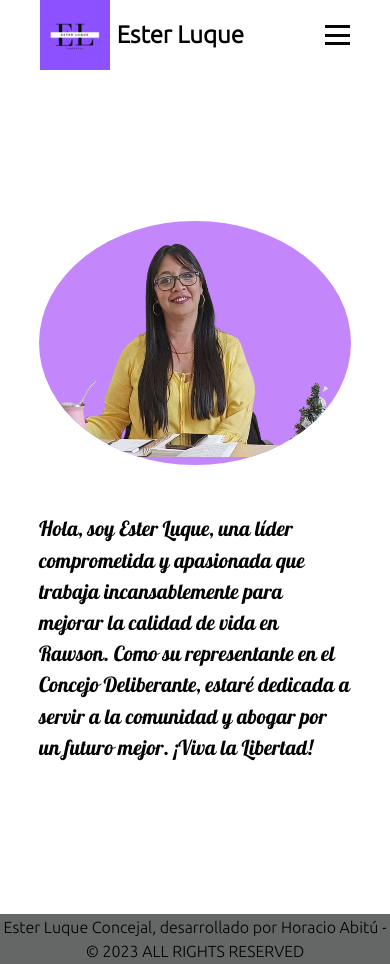
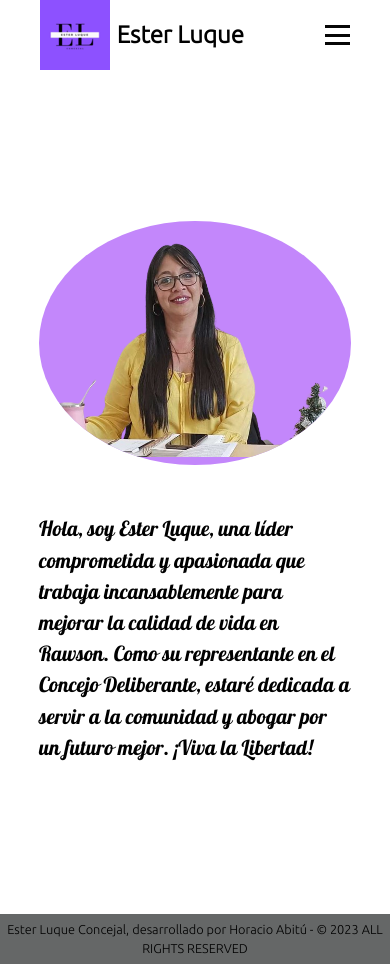
Before and after one commit to dev-back55/EsterLuque-Concejal, a Next.js app: page / in a window 390 px wide. Built offline with nearby package versions, Linux system fonts and the light colour scheme.

Commit message:
responsive navbar footer text

```diff
--- a/components/Footer.module.css
+++ b/components/Footer.module.css
@@ -11,5 +11,6 @@
  @media screen and (max-width: 600px) {
     .footer_container {
         text-align: center;
+        font-size: 0.8rem;
     }
  }
--- a/components/Navbar.jsx
+++ b/components/Navbar.jsx
@@ -68,18 +68,24 @@ export default function Navbar() {
             </div>
 
             <div className={styles.redes_container}>
+                <a href="https://www.instagram.com/esterluquerawson/" target="_blank" rel="noreferrer">
+                        <i className="fab fa-instagram instagram"></i>
                     <Image
                         src="/instagram.png"
                         width={25}
                         height={25}
                         alt=""
                     />
+                </a>
+
+                <a href="https://www.facebook.com/ConsejalEster?mibextid=ZbWKwL" target="_blank" rel="noreferrer">
                     <Image
                         src="/facebook.png"
                         width={25}
                         height={25}
                         alt=""
                     />
+                </a>
             </div>
 
         </div>
```
Lines whose indentation alone changed are shown as unchanged.
